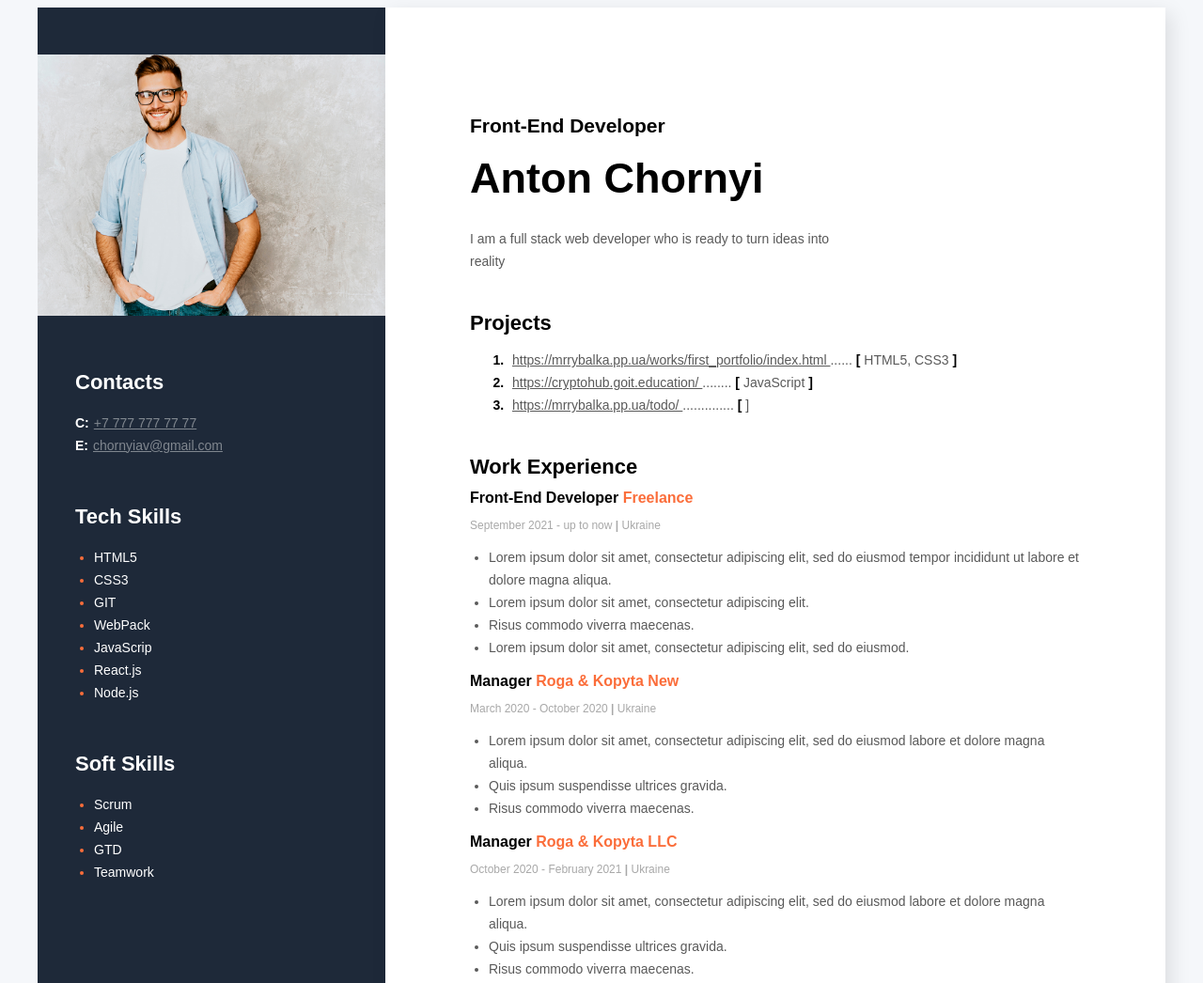
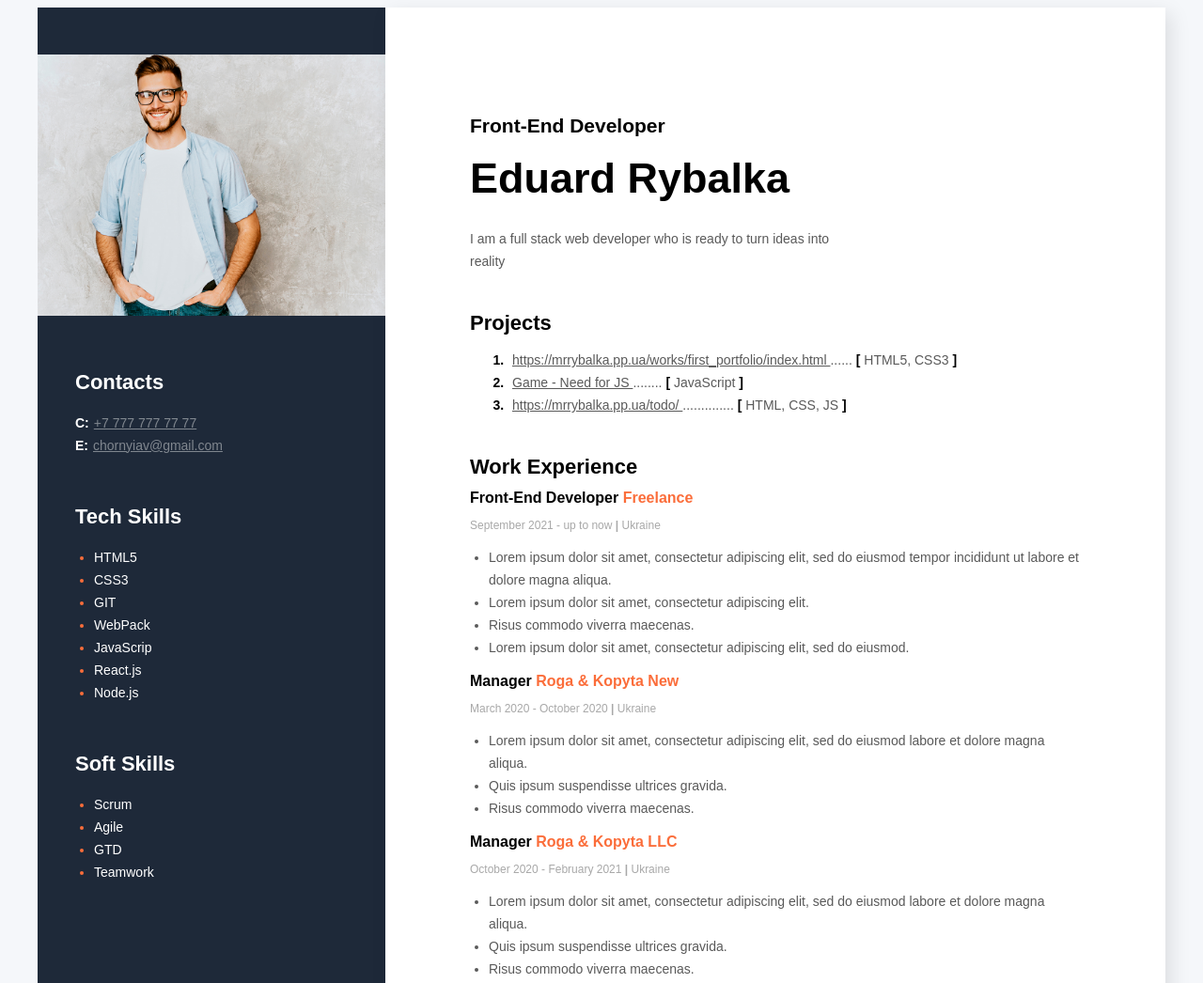
Before and after one commit to Eduard-ua/GoIT21, a plain HTML site: page index.html in a window 1280 px wide. Shown: the top 1046 px of the page at 94% size. Drawn offline with Linux system fonts and the light colour scheme.

Commit message:
change autor name

```diff
--- a/index.html
+++ b/index.html
@@ -16,7 +16,7 @@
             <!-- About me container-->
             <section class="about-me-section">
                 <h2 class="about-me-section__suptitle">Front-End Developer</h2>
-                <h1 class="about-me-section__title">Anton Chornyi</h1>
+                <h1 class="about-me-section__title">Eduard Rybalka</h1>
                 <p class="about-me-section__description">
                     I am a full stack web developer who is ready to turn ideas into reality
                 </p>
@@ -36,7 +36,7 @@
                     </li>
                     <li class="projects-section__item">
                         <a class="projects-section__link" href="https://mrrybalka.pp.ua/works/need_for_JS/index.html">
-                            https://cryptohub.goit.education/
+                            Game - Need for JS
                         </a>
                         <span class="projects-section__point">........</span>
 
@@ -49,7 +49,7 @@
                         https://mrrybalka.pp.ua/todo/
                     </a>
                         <span class="projects-section__point">..............</span>
-                        [ <span class="projects-section__language"HTML, CSS, JS</span> ]
+                        [ <span class="projects-section__language">HTML, CSS, JS</span> ]
 
                         </li>
                 </ol>
```
